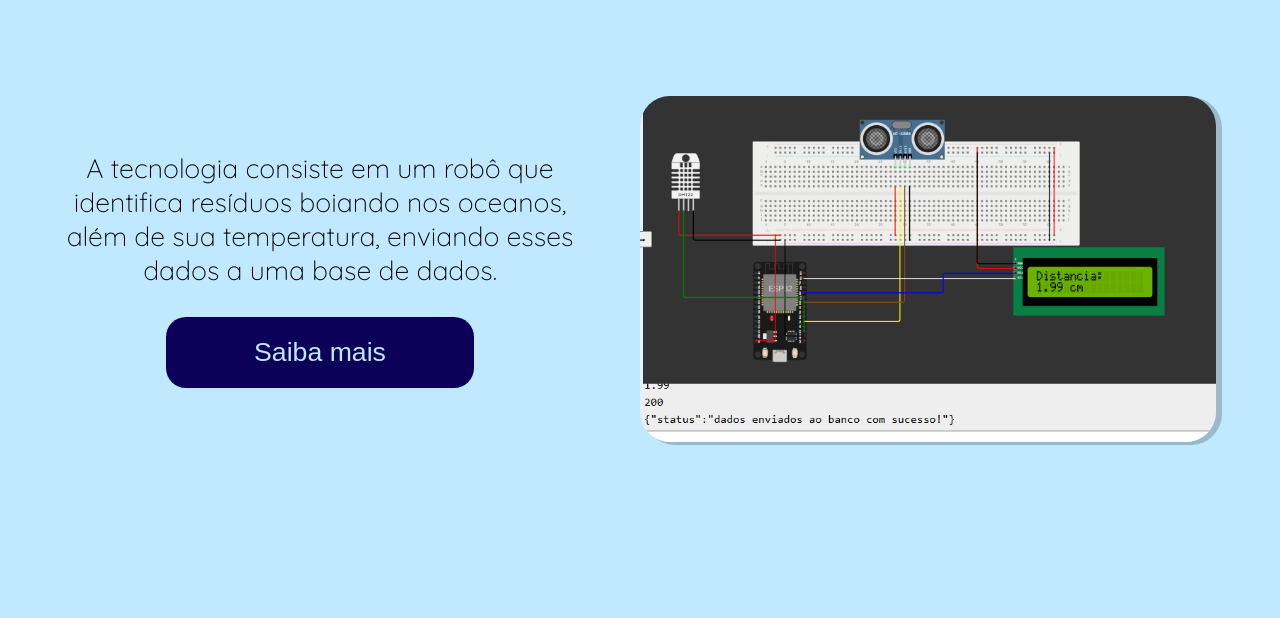
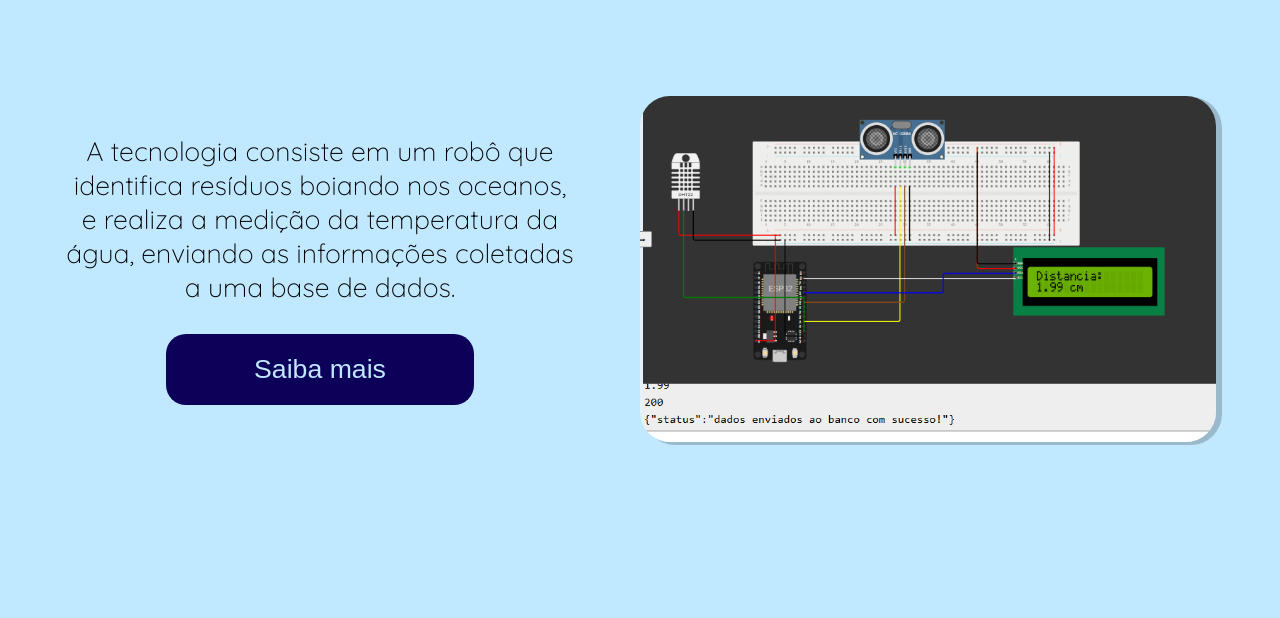
Before and after one commit to EnzoDPrado/Tech-Ocean-Blue, a plain HTML site: page index.html in a window 1280 px wide. Shown: the part 2560-3178 px from the top of the page. Drawn offline with nearby package versions, Linux system fonts and the light colour scheme; no server answers.

Commit message:
fix text

```diff
--- a/index.html
+++ b/index.html
@@ -109,7 +109,7 @@
             <h3 class="findBotTitle">FindBot</h3>
             <div class="infos3-content">
                 <div class="infos3-texts">
-                    <p>A tecnologia consiste em um robô que identifica resíduos boiando nos oceanos, além de sua temperatura, enviando esses dados a uma base de dados.</p>
+                    <p>A tecnologia consiste em um robô que identifica resíduos boiando nos oceanos, e realiza a medição da temperatura da água, enviando as informações coletadas a uma base de dados.</p>
                     <button>Saiba mais</button>
                 </div>
                 <img class="imgInfos1" src="assets/images/infos3.png" alt="Imagem do protótipo do FindBot em ESP32."/>
```
